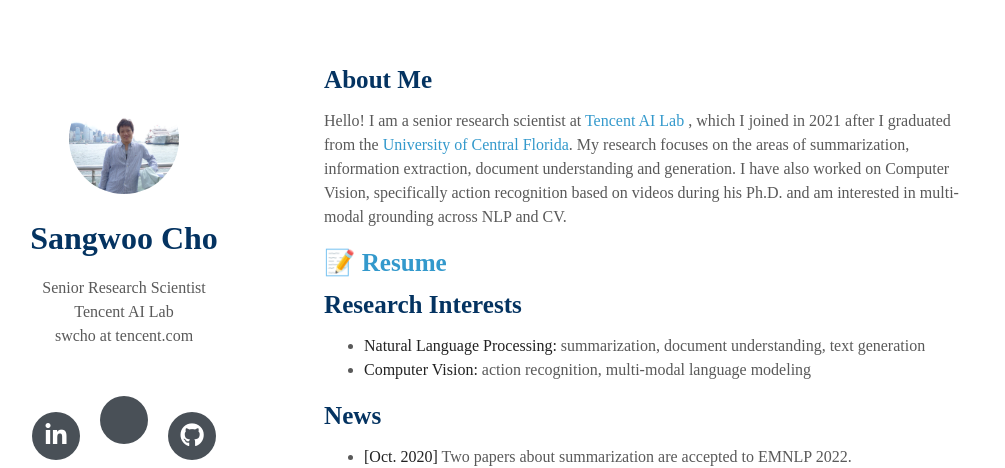
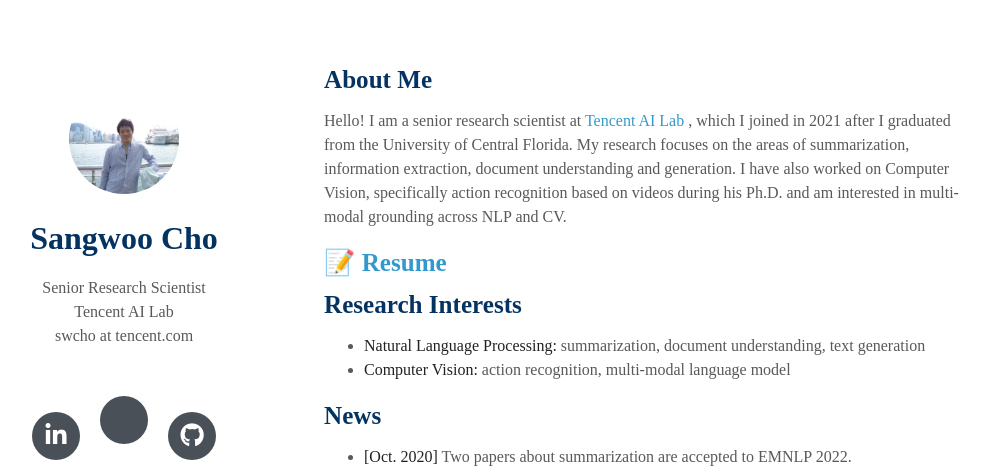
Before and after one commit to sangwoo3/sangwoo3.github.io, a Jekyll site: the page built from index.md, in a window 1280 px wide and 1112 px high. Shown: the top 468 px of the window, without its empty margins (146-1151 px from the left). Built offline with Jekyll 4.4.1, drawn with Linux system fonts in a browser that asks for light colours; nearby versions of some CDN libraries; some web fonts are replaced; a style sheet for code colours, icons or effects is not loaded; our own code applies the rules of GitHub Pages for plain Markdown files.

Commit message:
homepage update

```diff
--- a/index.md
+++ b/index.md
@@ -4,14 +4,14 @@
 
 ## About Me
 
-Hello! I am a senior research scientist at [Tencent AI Lab](https://ai.tencent.com/ailab/nlp/en/index.html) , which I joined in 2021 after I graduated from the [University of Central Florida](http://www.ucf.edu/). My research  focuses on the areas of summarization, information extraction,  document understanding and generation. I have also worked on Computer Vision, specifically action recognition based on videos during his Ph.D. and am interested in multi-modal grounding across NLP and CV.
+Hello! I am a senior research scientist at [Tencent AI Lab](https://ai.tencent.com/ailab/nlp/en/index.html) , which I joined in 2021 after I graduated from the University of Central Florida. My research  focuses on the areas of summarization, information extraction,  document understanding and generation. I have also worked on Computer Vision, specifically action recognition based on videos during his Ph.D. and am interested in multi-modal grounding across NLP and CV.
 
 ## 📝 [Resume](./assets/resume/Resume_Sangwoo_Cho.pdf)
 
 ## Research Interests
 
 - **Natural Language Processing:** summarization, document understanding, text generation
-- **Computer Vision:** action recognition, multi-modal language modeling
+- **Computer Vision:** action recognition, multi-modal language model
 
 ## News
 
@@ -24,7 +24,7 @@
   <br>
   Empirical Methods in Natural Language Processing. **EMNLP 2022**.
   <br>
-  [[PDF]()] [[Code]()] <strong><i style="color:#e74d3c">Oral Presentation</i></strong>
+  [[PDF](https://arxiv.org/pdf/2210.16422)] [[Code](https://github.com/tencent-ailab/Lodoss)] <strong><i style="color:#e74d3c">Oral Presentation</i></strong>
 
 - **Salience Allocation as Guidance for Abstractive Summarization**
   <br>
@@ -32,7 +32,7 @@
   <br>
   Empirical Methods in Natural Language Processing. **EMNLP 2022**.
   <br>
-  [[PDF]()] [[Code]()]
+  [[PDF]()] [[Code](https://github.com/tencent-ailab/season)]
 
 - **StreamHover: Livestream Transcript Summarization and Annotation**
   <br>**Sangwoo Cho**, Franck Dernoncourt, Tim Ganter, Trung Bui, Nedim Lipka, Walter Chang, Hailin Jin, Jonathan Brandt, Hassan Foroosh, Fei Liu
```
